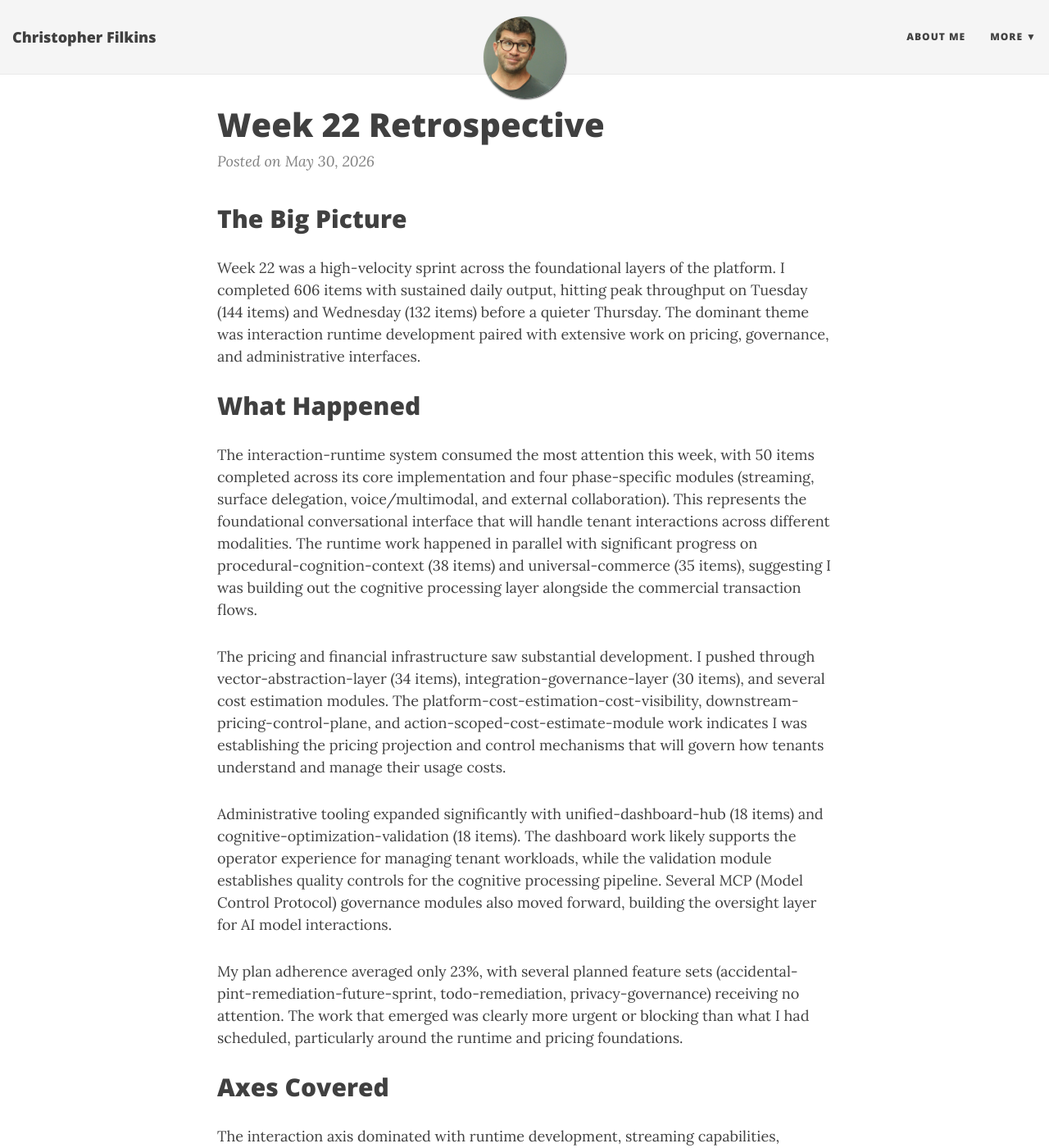
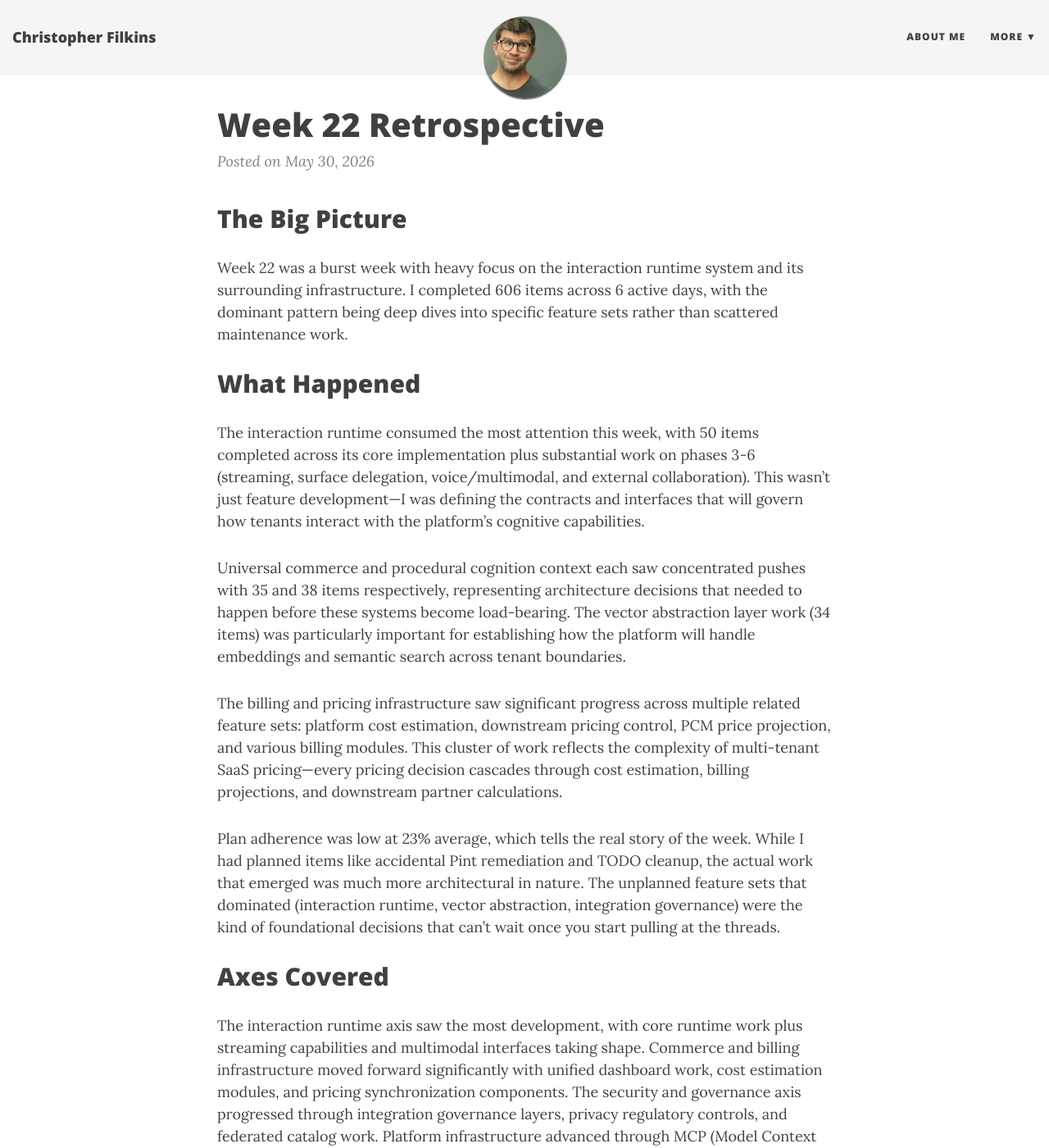
Before and after one commit to filchyboy/filchyboy.github.io, a Jekyll site: the page built from _posts/2026-05-30-week-22-retrospective.md, in a window 1280 px wide and 1400 px high. Shown: the whole window at 82% size. Built offline with Jekyll 4.4.1, drawn with Linux system fonts in a browser that asks for light colours; nearby versions of some CDN libraries; some of the changed text lies outside the part shown.

Commit message:
Add build-in-public update: Week 22 retrospective

```diff
--- a/_posts/2026-05-30-week-22-retrospective.md
+++ b/_posts/2026-05-30-week-22-retrospective.md
@@ -8,28 +8,26 @@ tags: [build-in-public, weekly-digest]
 
 ## The Big Picture
 
-Week 22 was a high-velocity sprint across the foundational layers of the platform. I completed 606 items with sustained daily output, hitting peak throughput on Tuesday (144 items) and Wednesday (132 items) before a quieter Thursday. The dominant theme was interaction runtime development paired with extensive work on pricing, governance, and administrative interfaces.
+Week 22 was a burst week with heavy focus on the interaction runtime system and its surrounding infrastructure. I completed 606 items across 6 active days, with the dominant pattern being deep dives into specific feature sets rather than scattered maintenance work.
 
 ## What Happened
 
-The interaction-runtime system consumed the most attention this week, with 50 items completed across its core implementation and four phase-specific modules (streaming, surface delegation, voice/multimodal, and external collaboration). This represents the foundational conversational interface that will handle tenant interactions across different modalities. The runtime work happened in parallel with significant progress on procedural-cognition-context (38 items) and universal-commerce (35 items), suggesting I was building out the cognitive processing layer alongside the commercial transaction flows.
+The interaction runtime consumed the most attention this week, with 50 items completed across its core implementation plus substantial work on phases 3-6 (streaming, surface delegation, voice/multimodal, and external collaboration). This wasn't just feature development—I was defining the contracts and interfaces that will govern how tenants interact with the platform's cognitive capabilities.
 
-The pricing and financial infrastructure saw substantial development. I pushed through vector-abstraction-layer (34 items), integration-governance-layer (30 items), and several cost estimation modules. The platform-cost-estimation-cost-visibility, downstream-pricing-control-plane, and action-scoped-cost-estimate-module work indicates I was establishing the pricing projection and control mechanisms that will govern how tenants understand and manage their usage costs.
+Universal commerce and procedural cognition context each saw concentrated pushes with 35 and 38 items respectively, representing architecture decisions that needed to happen before these systems become load-bearing. The vector abstraction layer work (34 items) was particularly important for establishing how the platform will handle embeddings and semantic search across tenant boundaries.
 
-Administrative tooling expanded significantly with unified-dashboard-hub (18 items) and cognitive-optimization-validation (18 items). The dashboard work likely supports the operator experience for managing tenant workloads, while the validation module establishes quality controls for the cognitive processing pipeline. Several MCP (Model Control Protocol) governance modules also moved forward, building the oversight layer for AI model interactions.
+The billing and pricing infrastructure saw significant progress across multiple related feature sets: platform cost estimation, downstream pricing control, PCM price projection, and various billing modules. This cluster of work reflects the complexity of multi-tenant SaaS pricing—every pricing decision cascades through cost estimation, billing projections, and downstream partner calculations.
 
-My plan adherence averaged only 23%, with several planned feature sets (accidental-pint-remediation-future-sprint, todo-remediation, privacy-governance) receiving no attention. The work that emerged was clearly more urgent or blocking than what I had scheduled, particularly around the runtime and pricing foundations.
+Plan adherence was low at 23% average, which tells the real story of the week. While I had planned items like accidental Pint remediation and TODO cleanup, the actual work that emerged was much more architectural in nature. The unplanned feature sets that dominated (interaction runtime, vector abstraction, integration governance) were the kind of foundational decisions that can't wait once you start pulling at the threads.
 
 ## Axes Covered
 
-The interaction axis dominated with runtime development, streaming capabilities, voice/multimodal support, and external collaboration interfaces. The pricing axis saw extensive work on cost estimation, downstream pricing controls, and catalogue projection APIs. The governance axis progressed through privacy controls, regulatory orchestration, and MCP discovery surfaces. The administrative axis expanded with dashboard interfaces, response normalization, and validation pipelines. The infrastructure axis included migration improvements, Docker configuration, and development tooling enhancements.
+The interaction runtime axis saw the most development, with core runtime work plus streaming capabilities and multimodal interfaces taking shape. Commerce and billing infrastructure moved forward significantly with unified dashboard work, cost estimation modules, and pricing synchronization components. The security and governance axis progressed through integration governance layers, privacy regulatory controls, and federated catalog work. Platform infrastructure advanced through MCP (Model Context Protocol) governance surfaces, admin API normalization, and developer tooling improvements. Cognitive architecture work touched procedural cognition context, relational memory follow-up, and optimization validation systems.
 
 ## Under the Radar
 
-The untracked commits reveal significant infrastructure maintenance alongside the tracked feature work. I spent time on PHPStan type remediation across ledger models and analytics components, suggesting ongoing code quality improvements. The migration identifier implementation and MySQL compliance work indicates database schema maturation. The Tailscale primary IP auto-resolution and various dependency updates show steady infrastructure maintenance that doesn't appear in feature tracking but keeps the development environment stable.
+Infrastructure commits dominated the untracked work with 158 commits across configuration, dependency updates, and CI/CD improvements. The PHPStan type narrowing work was particularly tedious but necessary for maintaining code quality as the platform scales. Migration tooling improvements and Tailscale auto-resolution fixes represent the kind of developer experience work that doesn't map to feature tracking but keeps the development environment functional.
 
 ## Looking Ahead
 
-The interaction-runtime foundation is now substantial enough to support more complex conversational flows, which should enable progress on tenant-facing interfaces. The pricing infrastructure work positions the platform for accurate cost modeling as tenant workloads scale. The governance modules established this week create the foundation for regulatory compliance work that was planned but deferred.
-
-The low plan adherence suggests my weekly planning process needs adjustment—either the plans are too speculative or I'm not accounting for the natural flow of foundational work. Next week should benefit from the runtime and pricing foundations established here, potentially enabling higher-level feature development that directly serves future tenant workflows.
+The interaction runtime foundation is now solid enough to start exercising the interfaces I've defined this week. The billing infrastructure cluster needs integration work to connect cost estimation with actual tenant usage patterns. The cognitive architecture components (procedural cognition, relational memory) are ready for more sophisticated orchestration logic. The planned items I deferred (Pint remediation, TODO cleanup) remain valid but secondary to the architectural momentum that's building across the runtime and commerce systems.
```
